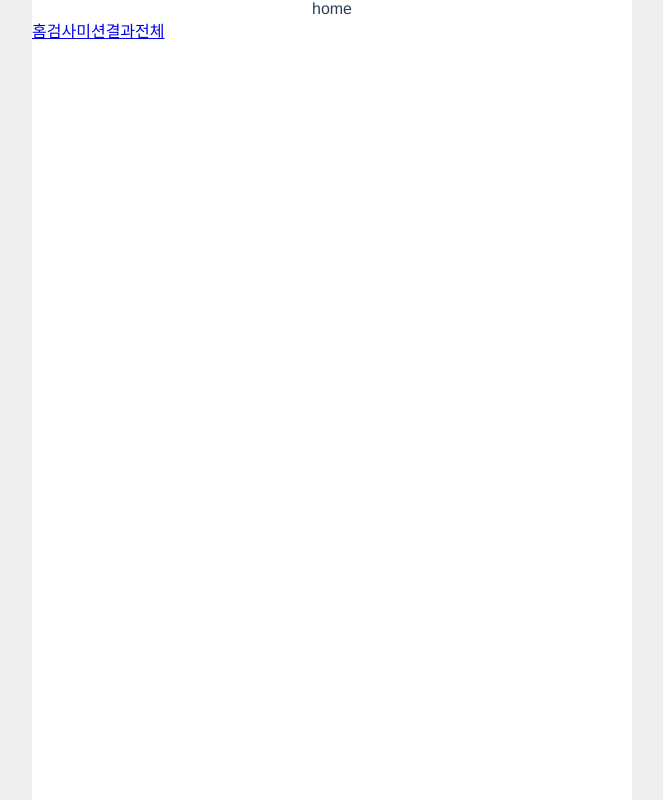
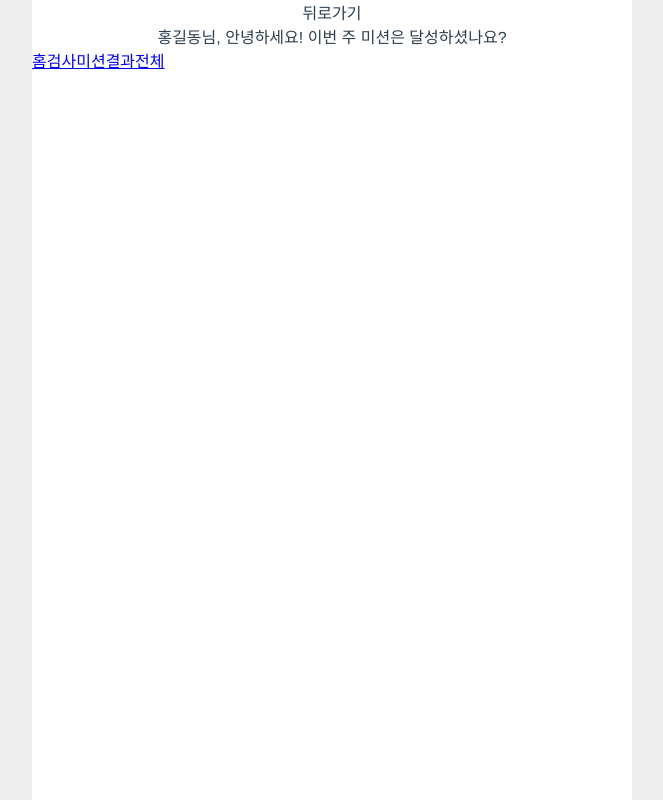
Before and after one commit to kindermate/frontend, a Vue app: page / in a window 1280 px wide. Shown: the whole page, without its empty margins (308-971 px from the left). Built offline with nearby package versions, Linux system fonts and the light colour scheme.

Commit message:
fix: app-bar

```diff
--- a/src/App.vue
+++ b/src/App.vue
@@ -1,14 +1,17 @@
 <template>
   <div id="app">
+    <AppBar />
     <router-view />
     <BottomNavBar />
   </div>
 </template>
 
 <script>
+import AppBar from "@/components/common/AppBar.vue";
 import BottomNavBar from "@/components/common/BottomNavBar.vue";
 export default {
   components: {
+    AppBar,
     BottomNavBar,
   },
 };
--- a/src/components/common/AppBar.vue
+++ b/src/components/common/AppBar.vue
@@ -1,6 +1,6 @@
 <template>
   <header class="app-bar">
-    <router-link :to="$router.back()" class="back">뒤로가기</router-link>
+    <a @click="$router.back()" class="back">뒤로가기</a>
     <div class="page-title"></div>
   </header>
 </template>
--- a/src/router/index.js
+++ b/src/router/index.js
@@ -7,6 +7,9 @@ const routes = [
   {
     path: "/",
     name: "Home",
+    meta: {
+      pageTitle: "홈",
+    },
     component: () => import(/* webpackChunkName: "about" */ "@/views/Home.vue"),
   },
 ];
--- a/src/views/Home.vue
+++ b/src/views/Home.vue
@@ -1,5 +1,7 @@
 <template>
-  <section class="home">home</section>
+  <section class="home">
+    홍길동님, 안녕하세요! 이번 주 미션은 달성하셨나요?
+  </section>
 </template>
 
 <script>
```
